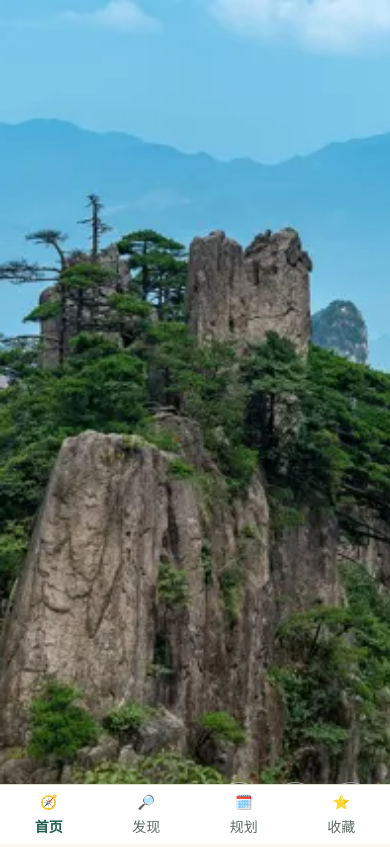
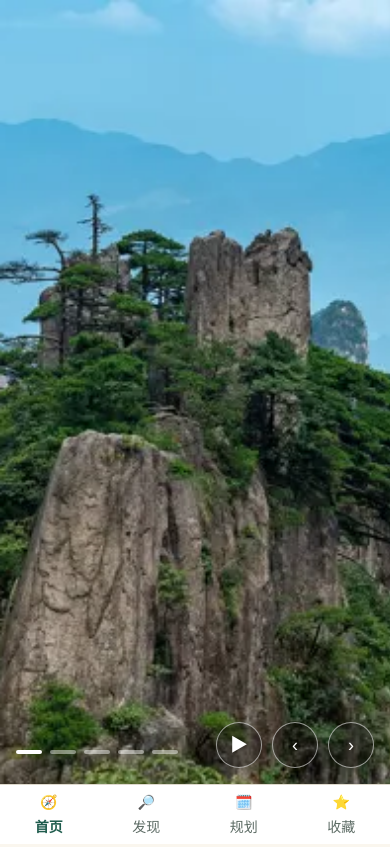
Before and after one commit to lucaskevinsd-glitch/china-travel-atlas, a plain HTML site: page index.html in a window 390 px wide. Shown: the top 847 px of the page. Drawn offline with Linux system fonts and the light colour scheme.

Commit message:
fix(2.2): 移动端轮播控件上浮避开底部标签栏
- .car-ctl/.car-dots bottom 改为 calc(var(--tabbar-h)+16px/30px)（max-width:720px）
- 修复真实交互故障：标签栏(z-index:10)遮挡轮播控件(z-index:3)致不可点
- 沿用 toast 既有避让模式；未改其他页面，未改z-index，未缩小字体

```diff
--- a/assets/css/main.css
+++ b/assets/css/main.css
@@ -335,9 +335,9 @@ body.home-hero .app-main { padding-top: 0; }
   .wrap { padding: 48px 18px; }
   .home-nav { padding: 12px 18px; }
   .home-nav nav { gap: 18px; }
-  .car-ctl { right: 16px; bottom: 16px; }
+  .car-ctl { right: 16px; bottom: calc(var(--tabbar-h) + 16px); }
   .car-ctl button { width: 46px; height: 46px; font-size: 18px; }
-  .car-dots { left: 16px; bottom: 30px; }
+  .car-dots { left: 16px; bottom: calc(var(--tabbar-h) + 30px); }
   .theme-grid { grid-template-columns: 1fr 1fr; grid-template-rows: 230px 210px 210px; gap: 12px; }
   .theme-grid .tc1 { grid-column: span 2; grid-row: auto; }
   .feat { grid-template-columns: 1fr; }
```
